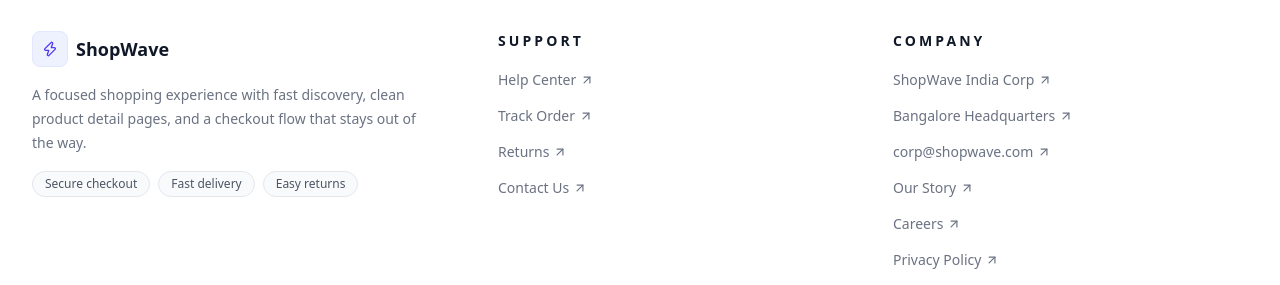
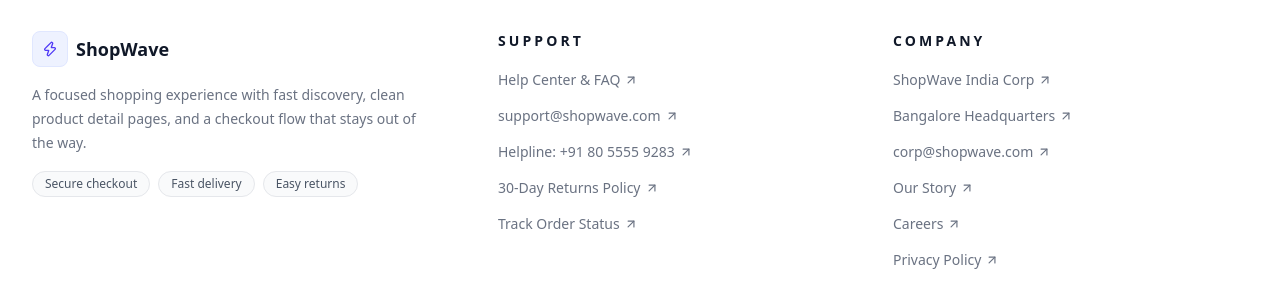
Before and after one commit to PraneshSasi/ecommerce, a Next.js app: page / in a window 1280 px wide. Shown: the part 1479-1764 px from the top of the page. Built offline with nearby package versions, Linux system fonts and the light colour scheme; no server answers; the database is empty.

Commit message:
feat: Replace Support column generic links with specific support detail links and routing

```diff
--- a/src/components/layout/Footer.tsx
+++ b/src/components/layout/Footer.tsx
@@ -7,10 +7,11 @@ const columns = [
   {
     title: "Support",
     links: [
-      { name: "Help Center", href: "/info/help" },
-      { name: "Track Order", href: "/info/help" },
-      { name: "Returns", href: "/info/returns" },
-      { name: "Contact Us", href: "mailto:support@shopwave.com" },
+      { name: "Help Center & FAQ", href: "/info/help" },
+      { name: "support@shopwave.com", href: "mailto:support@shopwave.com" },
+      { name: "Helpline: +91 80 5555 9283", href: "/info/help" },
+      { name: "30-Day Returns Policy", href: "/info/returns" },
+      { name: "Track Order Status", href: "/info/help" },
     ],
   },
   {
```
